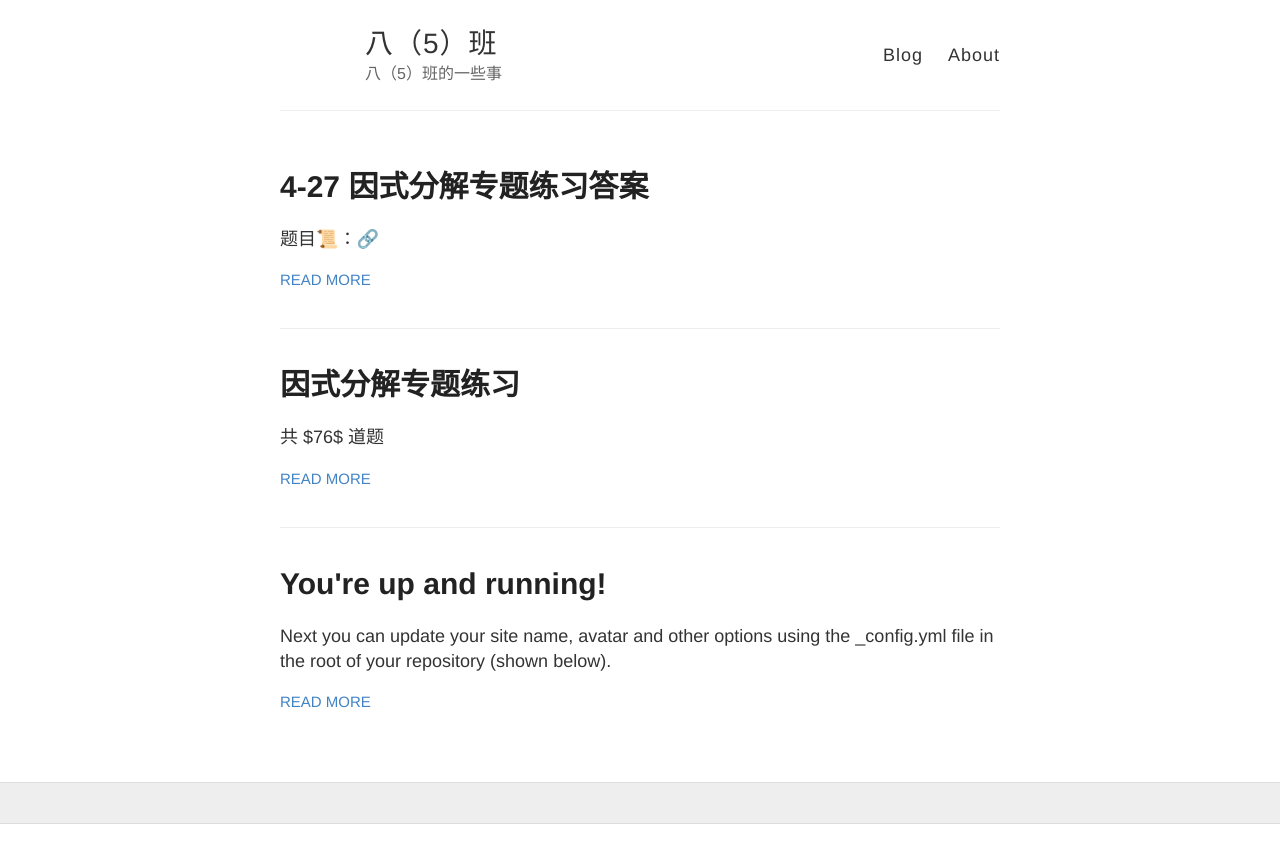
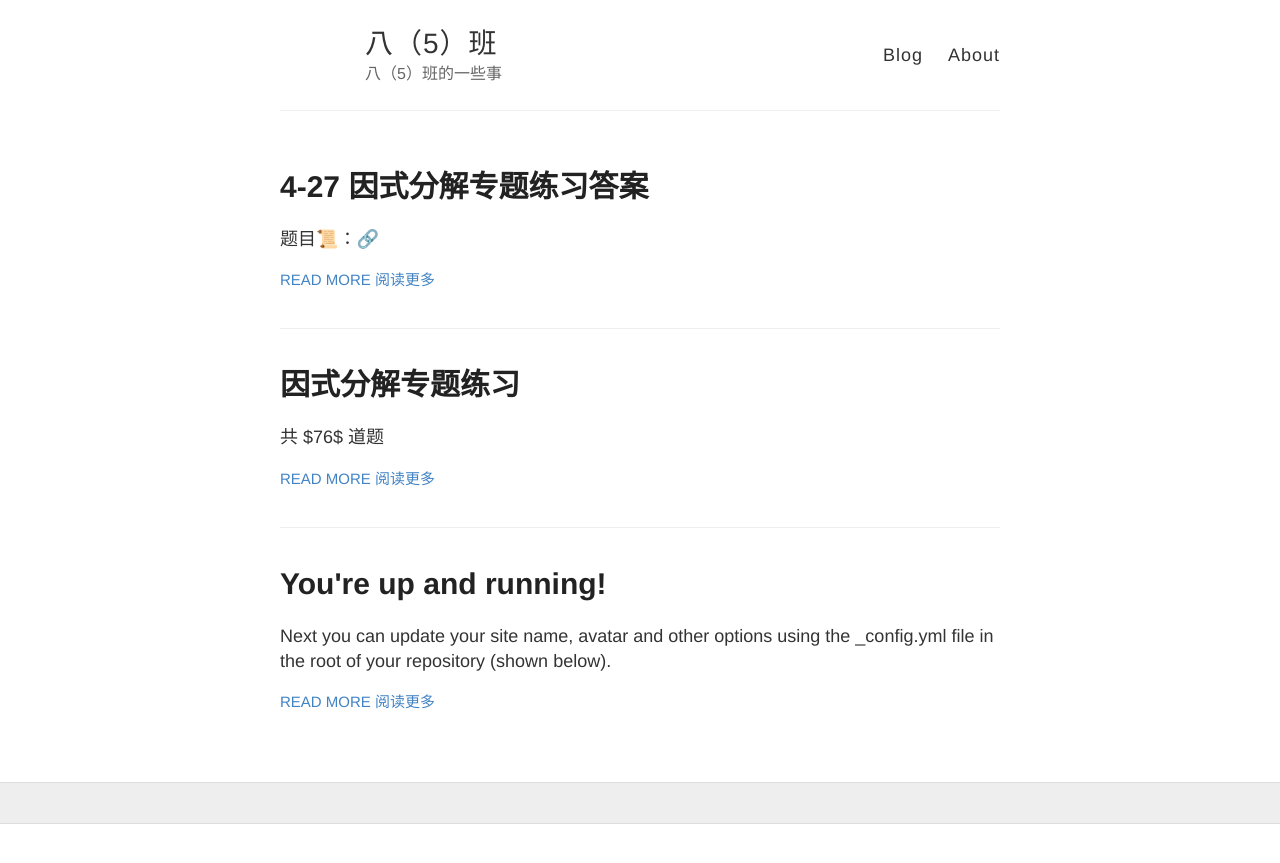
Before and after one commit to Website-xieyuen/website-xieyuen.github.io, a Jekyll site: the page built from index.html, in a window 1280 px wide. Shown: the top 863 px of the page. Built offline with Jekyll 4.4.1, drawn with Linux system fonts in a browser that asks for light colours.

Commit message:
Update index.html

```diff
--- a/index.html
+++ b/index.html
@@ -12,7 +12,7 @@ layout: default
         {{ post.excerpt }}
       </div>
 
-      <a href="{{ site.baseurl }}{{ post.url }}" class="read-more">Read More</a>
+      <a href="{{ site.baseurl }}{{ post.url }}" class="read-more">Read More 阅读更多</a>
     </article>
   {% endfor %}
 </div>
```
